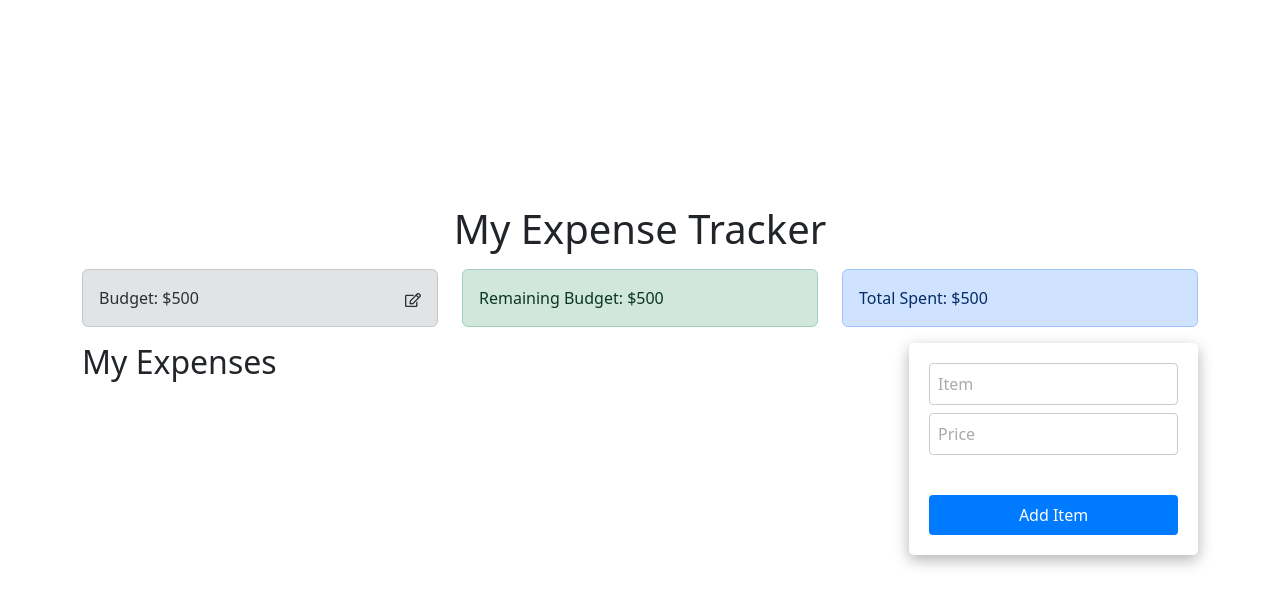
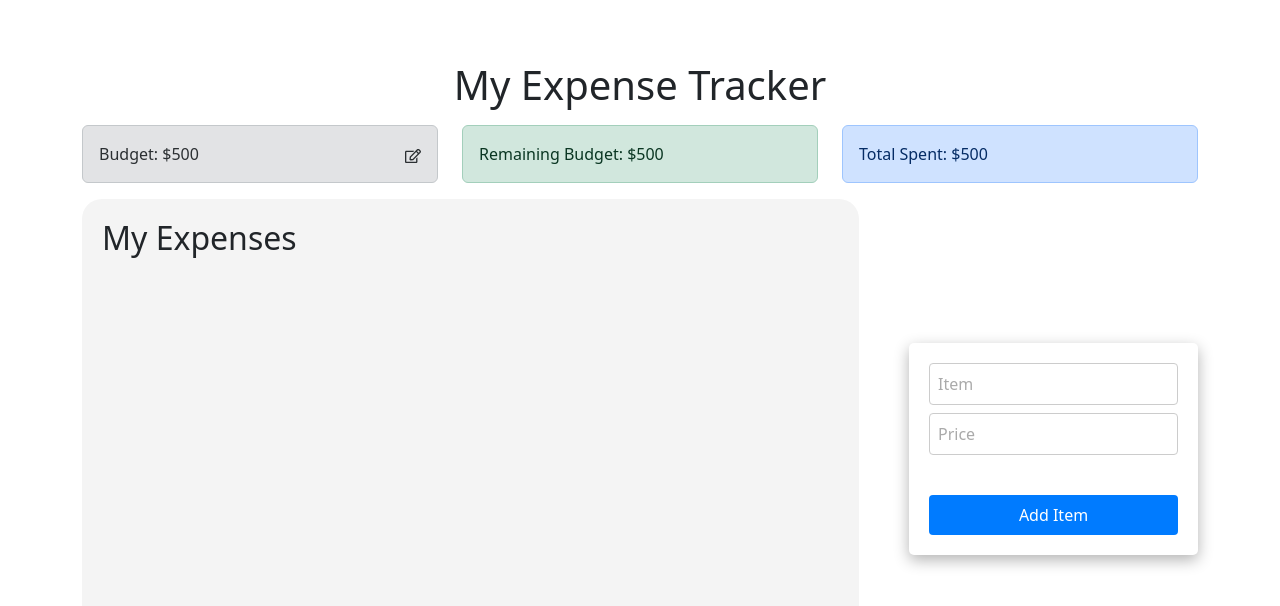
Before and after one commit to sarahhcheng/expense-tracker, a React (Create React App) app: page / in a window 1280 px wide. Shown: the top 606 px of the page. Built offline with nearby package versions, Linux system fonts and the light colour scheme.

Commit message:
fix some styling

```diff
--- a/src/components/ExpenseList/ExpenseList.css
+++ b/src/components/ExpenseList/ExpenseList.css
@@ -1,3 +1,12 @@
 .expense-list h2 {
   margin-bottom: 20px;
+  text-align: center;
 }
+
+.expense-container {
+  padding: 20px;
+  background-color: #f4f4f4;
+  width: 100%;
+  border-radius: 20px;
+  min-height: 500px;
+}
--- a/src/components/ExpenseList/ExpenseList.js
+++ b/src/components/ExpenseList/ExpenseList.js
@@ -4,7 +4,7 @@ import "./ExpenseList.css";
 
 export const ExpenseList = ({ expenseItems, onDeleteExpense }) => {
   return (
-    <>
+    <div className="expense-container">
       <div className="col-sm">
         <h2>My Expenses</h2>
         {expenseItems.map((exp) => {
@@ -19,6 +19,6 @@ export const ExpenseList = ({ expenseItems, onDeleteExpense }) => {
           );
         })}
       </div>
-    </>
+    </div>
   );
 };
--- a/src/components/PopUp/Popup.css
+++ b/src/components/PopUp/Popup.css
@@ -36,3 +36,20 @@
   display: flex;
   flex-direction: column;
 }
+
+.popup input {
+  font-size: 1em;
+  padding: 0.5em;
+  margin-bottom: 0.5em;
+  border: 1px solid #ccc;
+  border-radius: 4px;
+}
+
+.popup input::placeholder {
+  color: #aaa;
+}
+
+.popup label {
+  font-weight: bold;
+  margin-bottom: 20px;
+}
--- a/src/components/PopUp/Popup.js
+++ b/src/components/PopUp/Popup.js
@@ -18,7 +18,7 @@ const Popup = ({ isOpen, closePopup, onSetNewBudget }) => {
   return isOpen ? (
     <div className="popup-backdrop">
       <div className="popup">
-        <h3>New budget</h3>
+        <label>New Budget</label>
         <MdOutlineCancel className="close-button" onClick={closePopup} />
         <div className="new-budget">
           <input
--- a/src/index.css
+++ b/src/index.css
@@ -17,7 +17,7 @@ body {
 }
 
 .container {
-  height: 95vh;
+  min-height: 95vh;
   display: flex;
   justify-content: center; /* Center horizontally */
   align-items: center; /* Center vertically */
```
